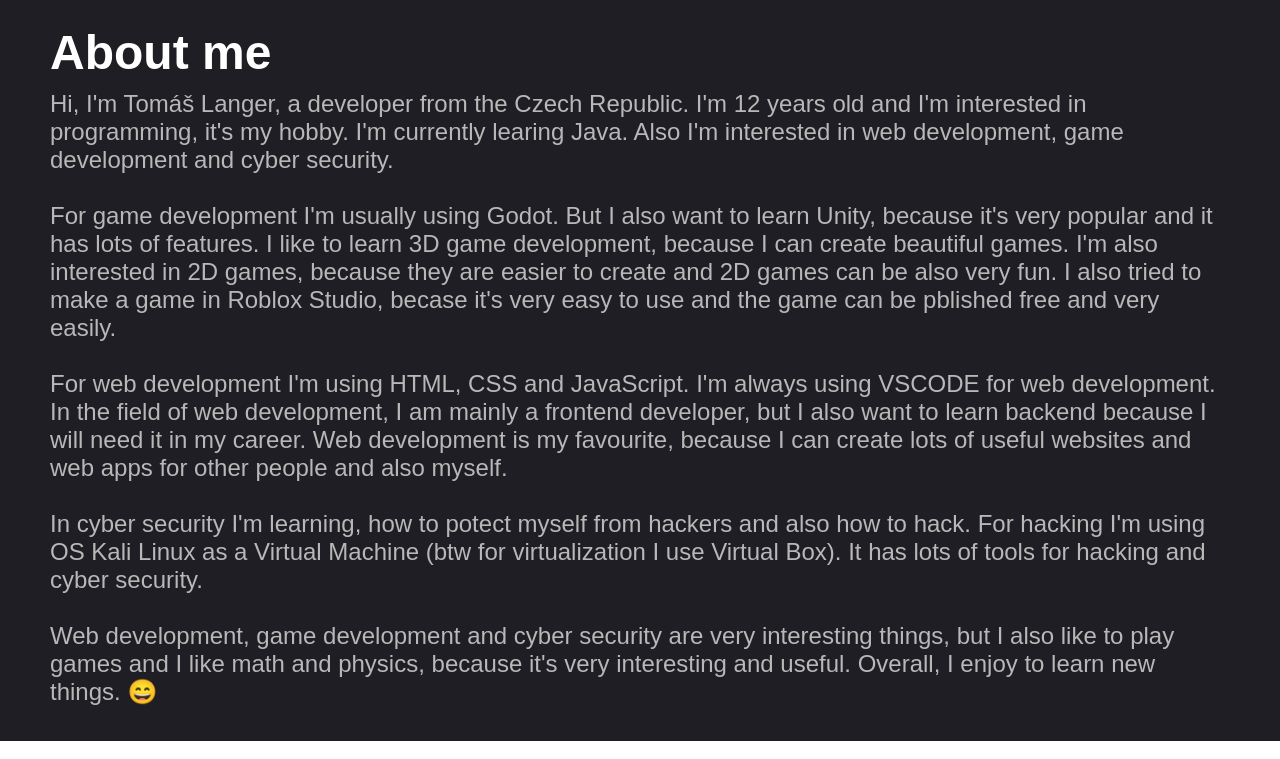
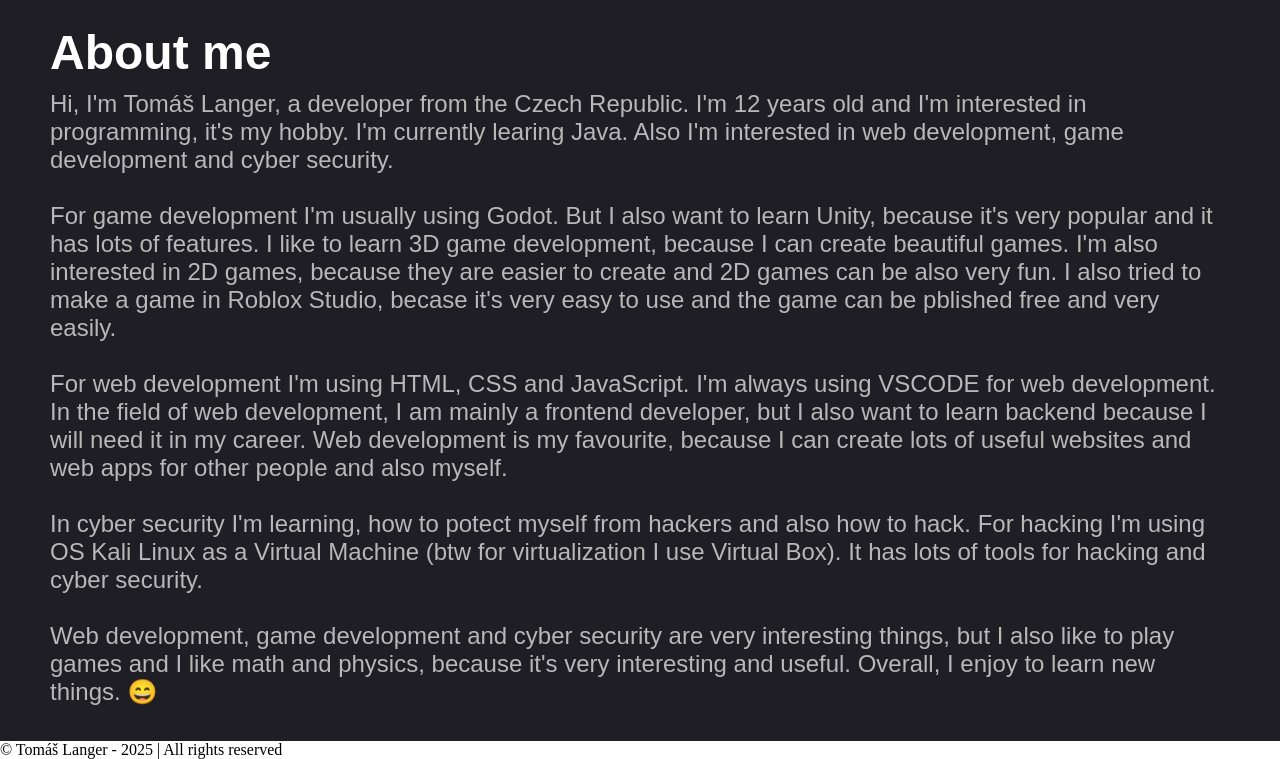
Before and after one commit to kecalek13/My-Portfolio, a plain HTML site: page index.html in a window 1280 px wide. Shown: the part 700-1459 px from the top of the page. Drawn offline with Linux system fonts and the light colour scheme.

Commit message:
Přidána patička

```diff
--- a/index.html
+++ b/index.html
@@ -27,6 +27,9 @@
                 </p>
             </div>
         </main>
+        <footer>
+            <p><span id="copyright">&copy;</span> Tomáš Langer - 2025 | All rights reserved</p>
+        </footer>
     </div>
 </body>
 </html>
```
